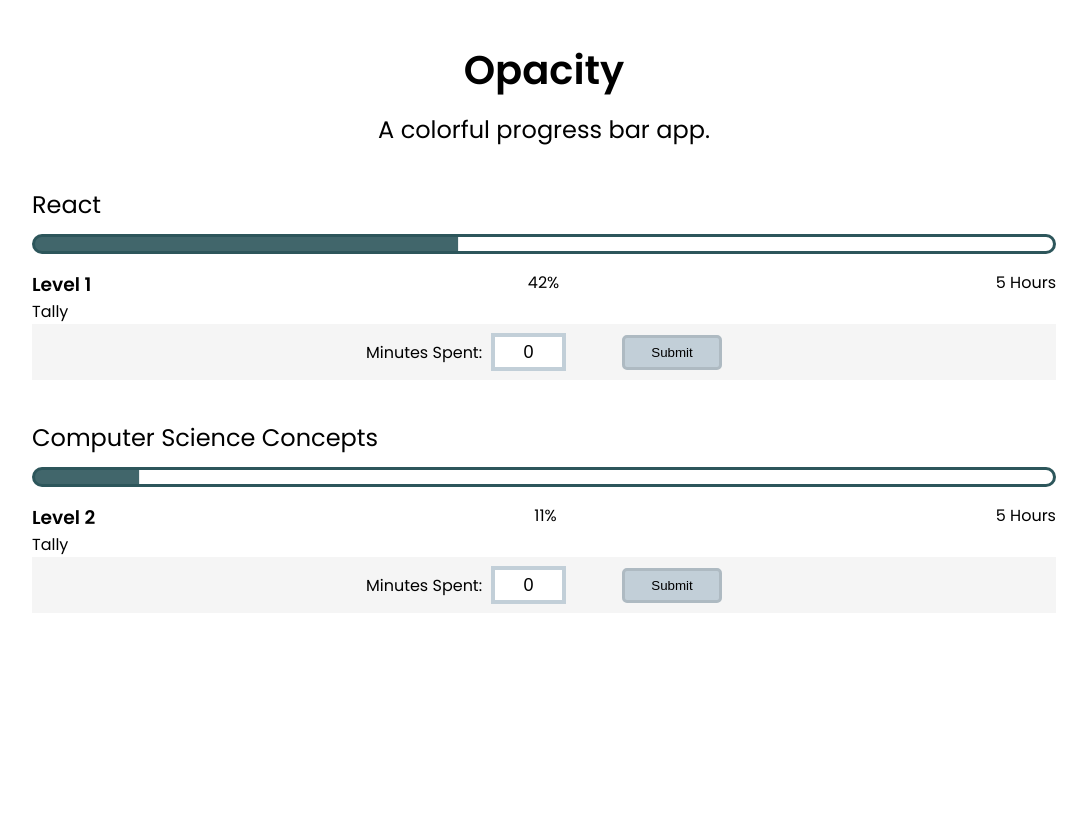
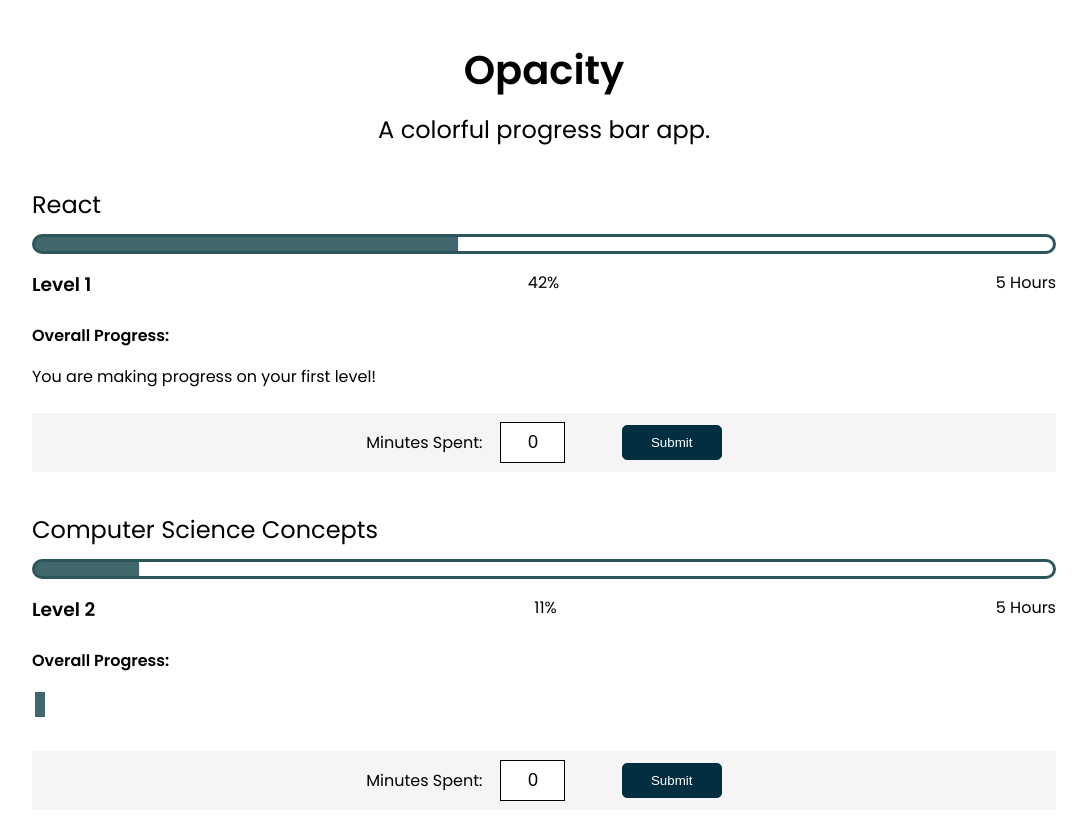
Before and after one commit to escott2/opacity-react, a React (Create React App) app: page / in a window 1280 px wide. Shown: the top 840 px of the page, without its empty margins (96-1183 px from the left). Before the commit the page ends 800 px from the top, so only its background shows below. Built offline with nearby package versions, Linux system fonts and the light colour scheme.

Commit message:
Add tally marks to UI

```diff
--- a/src/assets/data.js
+++ b/src/assets/data.js
@@ -4,15 +4,11 @@
         log : [
         {
             date: "11/10/20",
-            timeInMinutes: 41,
-            lastStep: "Watched YouTube overview",
-            nextStep: "Team Treehouse review and create something with React."
+            timeInMinutes: 41
         },
         {
             date: "11/12/20",
-            timeInMinutes: 84,
-            lastStep: "Watched Team Treehouse Videos",
-            nextStep: "Review Team Treehouse Videos and Create something with React."
+            timeInMinutes: 84
         }
     ]},
     {   name: "Computer Science Concepts",
@@ -20,31 +16,19 @@
         log : [
         {
             date: "11/10/20",
-            topic: "Distributed Systems",
-            timeInMinutes: 56,
-            lastStep: "Lecture 1, 42:21",
-            nextStep: ""
+            timeInMinutes: 56
         },
         {
             date: "11/11/20",
-            topic: "Writing cleaner code",
-            timeInMinutes: 35,
-            lastStep: "Read about JS naming recommendations",
-            nextStep: ""
+            timeInMinutes: 35
         },
         {
             date: "11/11/20",
-            topic: "Writing cleaner code",
-            timeInMinutes: 35,
-            lastStep: "Read about JS naming recommendations",
-            nextStep: ""
+            timeInMinutes: 35
         },
         {
             date: "11/11/20",
-            topic: "Writing cleaner code",
-            timeInMinutes: 205,
-            lastStep: "Read about JS naming recommendations",
-            nextStep: ""
+            timeInMinutes: 205
         }
     ]}
 ];
--- a/src/components/Card.css
+++ b/src/components/Card.css
@@ -8,11 +8,9 @@
     margin: 2.5em auto;
 }
 
-.Progress-tally {
+/* .Progress-tally {
     width: 100%;
-    /* height: 75px; */
-    /* background-color: lightgray; */
-}
+} */
 
 .React-stats {
     display: flex;
--- a/src/components/Card.js
+++ b/src/components/Card.js
@@ -54,7 +54,7 @@
             <h2>{props.name}</h2>
             <ProgressBar percentComplete={percentComplete} />
             <Stats percentComplete={percentComplete} level={level} hoursPerLevel={hoursPerLevel} />
-            <Tally />
+            <Tally level={level} />
             <Form index={props.index} handleSubmitTime={props.handleSubmitTime}/>
         </div>
     );
--- a/src/components/Form.css
+++ b/src/components/Form.css
@@ -4,7 +4,7 @@
 }
 
 .Form-flex {
-    width: 450px;
+    max-width: 450px;
     display: flex;
     justify-content: space-evenly;
     align-items: center;
@@ -12,12 +12,13 @@
 }
 
 .Time-input {
-    padding: 0.25em;
+    padding: 0.5em;
     margin: 0.5em;
+    margin-left: 1em;
     font-size: 18px;
-    width: 75px;
+    width: 65px;
     border-style: solid;
-    border: solid #C2CFD8 0.25em;
+    border: solid black 0.1em;
     text-align: center;
 
 }
@@ -26,10 +27,7 @@
     width: 100px;
     height: 35px;
     border-radius: 5px;
-    border: solid 0.25em #AEBAC2;
-    background-color: #C2CFD8;
-
-    /* background-color: black; */
-    /* color: white; */
-    /* padding: 0.1em; */
+    border: solid 0.1em #012E40;
+    background-color: #012E40;
+    color: white;
 }
--- /dev/null
+++ b/src/components/Tally.css
@@ -0,0 +1,10 @@
+.Progress-tally {
+    width: 100%;
+    margin: 1.5em 0;
+
+}
+
+.Progress-tally h3{
+    font-size: 16px;
+    margin-bottom: 1em;
+}
--- a/src/components/Tally.js
+++ b/src/components/Tally.js
@@ -1,9 +1,22 @@
 import React from "react";
+import TallyMark from "./TallyMark";
+import "./Tally.css";
 
-function Tally() {
+function Tally(props) {
+
+    //should I be storing this in state instead?...
+    let numberOfTallyMarks = props.level - 1;
+
+
     return (
         <div className="Progress-tally">
-            <p>Tally</p>
+            <h3>Overall Progress:</h3>
+            { (numberOfTallyMarks > 0) ?
+            [
+                ...Array(numberOfTallyMarks),
+            ].map( (value, index) => (
+                <TallyMark key={index} />
+            )) : <p>You are making progress on your first level!</p> }
         </div>);
 }
 
--- /dev/null
+++ b/src/components/TallyMark.css
@@ -0,0 +1,7 @@
+.Tally-mark {
+    width: 10px;
+    height: 25px;
+    margin: 0.2em;
+    display: inline-block;
+    background-color: #41666B;
+}
--- /dev/null
+++ b/src/components/TallyMark.js
@@ -0,0 +1,12 @@
+import React from "react";
+import "./TallyMark.css";
+
+function TallyMark(props) {
+    return (
+        <div className="Tally-mark">
+
+        </div>
+    )
+}
+
+export default TallyMark;
```
Also changed, not shown: 1 other file (tests, documents, lock files or other folders).
